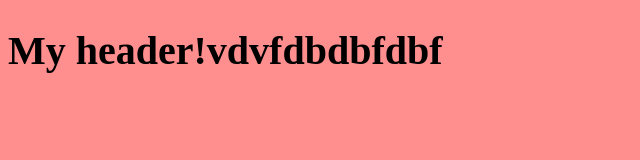
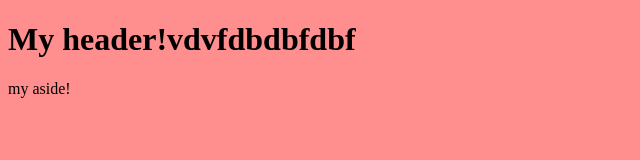
Before and after one commit to evylkin/test-repo, a plain HTML site: page index.html in a window 1280 px wide. Shown: the whole page, without its empty margins (0-640 px from the left). Drawn offline with Linux system fonts and the light colour scheme.

Commit message:
Create ased
* create aside
* change font-size

```diff
--- a/CSS/style.css
+++ b/CSS/style.css
@@ -1,4 +1,4 @@
 body {
-    font-size: 20px;
+    font-size: 16px;
     background: #ff8e8e;
 }
--- a/index.html
+++ b/index.html
@@ -12,5 +12,8 @@
             My header!vdvfdbdbfdbf
         </h1>
     </header>
+    <aside>
+        my aside!
+    </aside>
 </body>
 </html>
```
